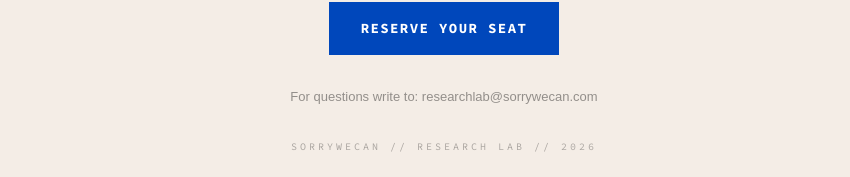
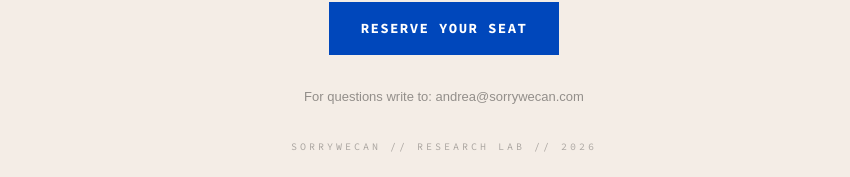
Before and after one commit to princeofwellness/researchlab, a Next.js app: page /public/onepager in a window 1280 px wide. Shown: the part 5523-5700 px from the top of the page, without its empty margins (196-1046 px from the left). Built offline with nearby package versions, Linux system fonts and the light colour scheme; a web font is replaced by a local one.

Commit message:
CTA contact email: researchlab@ → andrea@

```diff
--- a/src/app/public/onepager/page.tsx
+++ b/src/app/public/onepager/page.tsx
@@ -78,7 +78,7 @@ export default function PublicOnePager() {
                 headline: "Ready?",
                 subline: "40 seats. First session February 26.",
                 email: "Reserve Your Seat",
-                contact: "For questions write to: researchlab@sorrywecan.com"
+                contact: "For questions write to: andrea@sorrywecan.com"
             }
         },
         sk: {
@@ -153,7 +153,7 @@ export default function PublicOnePager() {
                 headline: "Pripravený?",
                 subline: "40 miest. Prvá session 26. februára.",
                 email: "Rezervovať Miesto",
-                contact: "V prípade otázok píšte na: researchlab@sorrywecan.com"
+                contact: "V prípade otázok píšte na: andrea@sorrywecan.com"
             }
         }
     }
```
